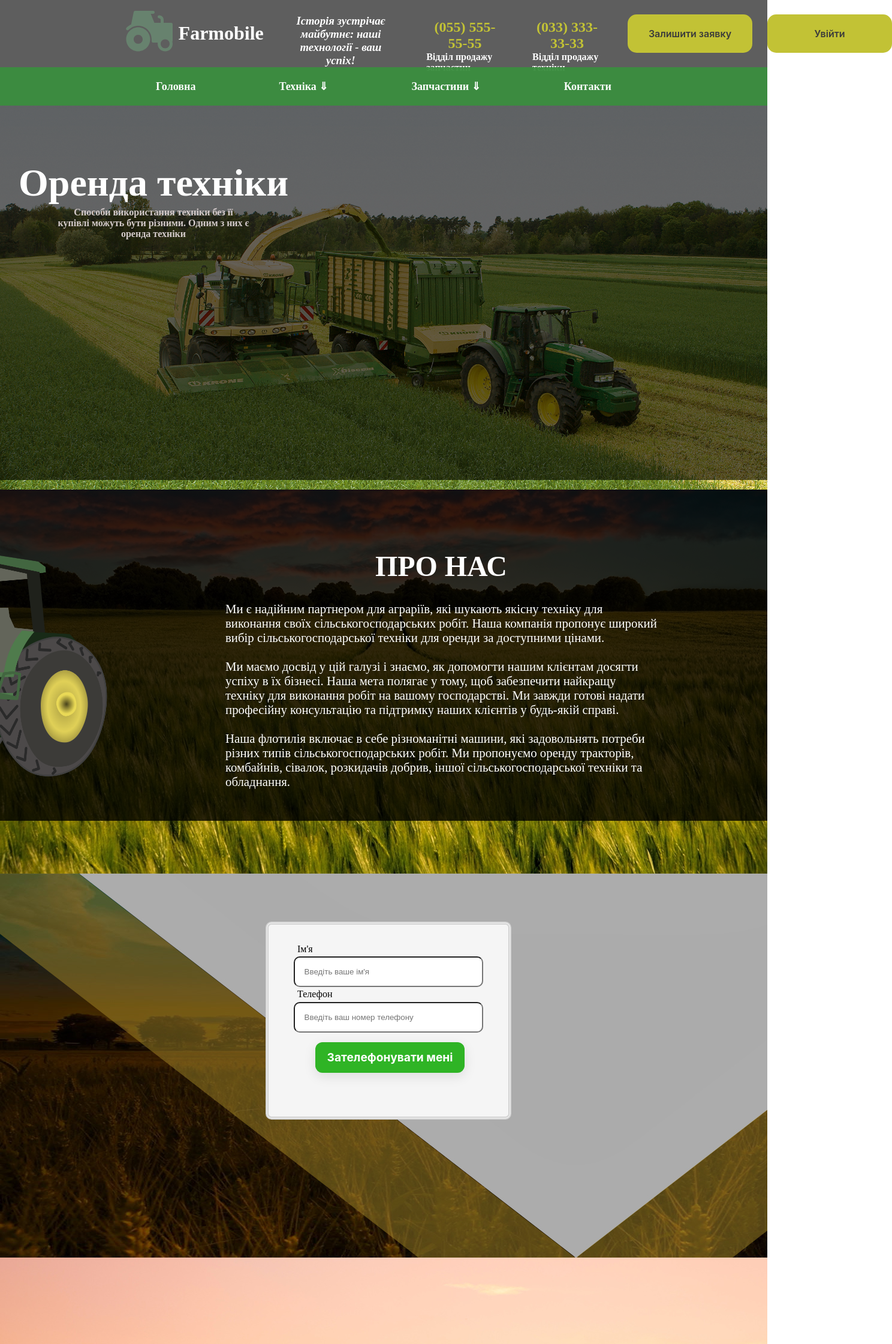
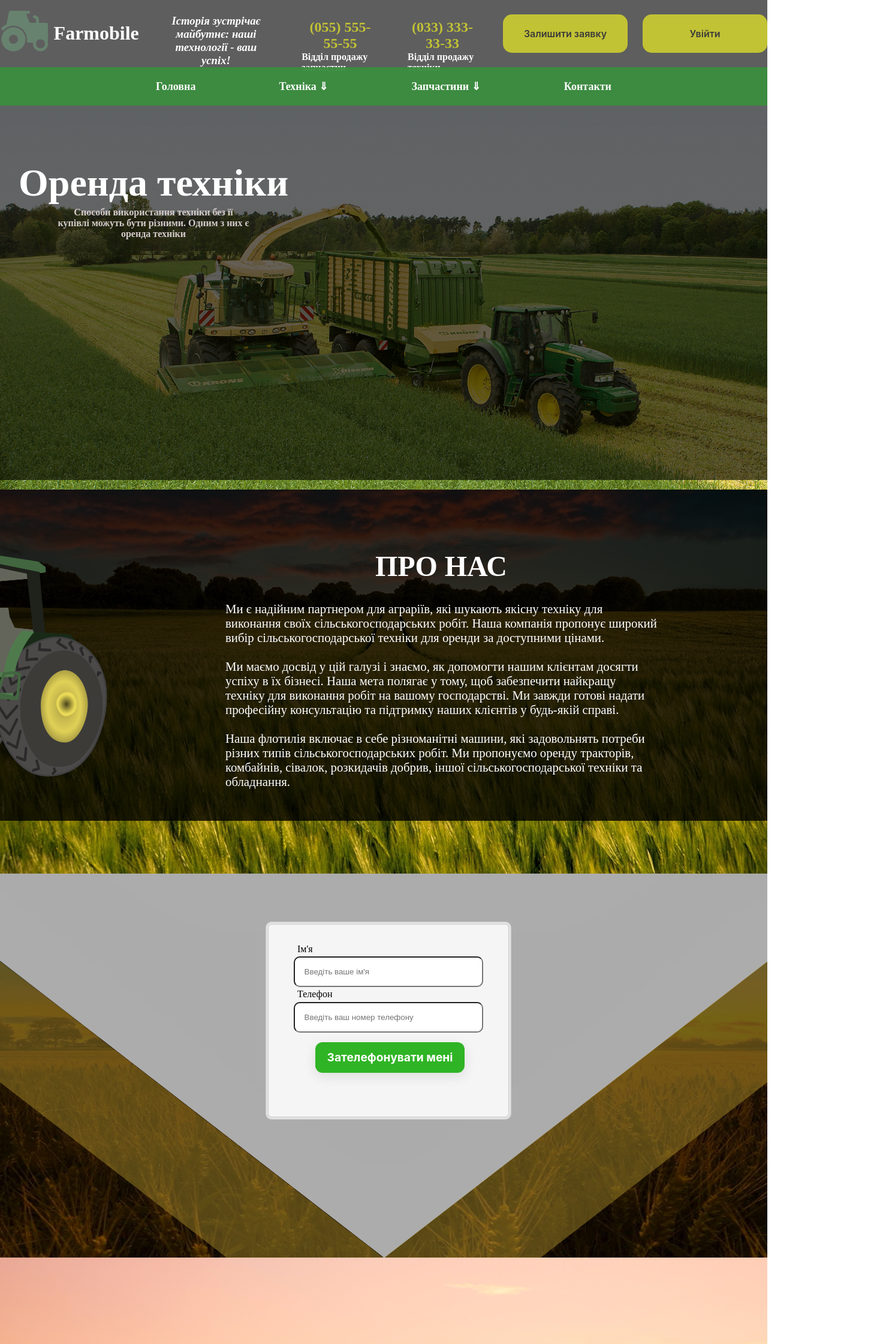
Before and after one commit to vShevtsov1/farmobile-fe, a React (Create React App) app: page /main in a window 1280 px wide. Shown: the top 2240 px of the page at 60% size, 1488 px wide, since content can reach past the window. Built offline with nearby package versions, Linux system fonts and the light colour scheme.

Commit message:
some fixes

```diff
--- a/package.json
+++ b/package.json
@@ -10,14 +10,11 @@
     "animate.css": "^4.1.1",
     "axios": "^1.4.0",
     "react": "^18.2.0",
-
-
-
-
     "react-dom": "^18.2.0",
     "react-notifications-component": "^4.0.1",
     "react-router-dom": "^6.11.0",
     "react-scripts": "5.0.1",
+    "react-scroll": "^1.8.9",
     "web-vitals": "^2.1.4"
   },
   "scripts": {
--- a/src/main-page-service/components/header.js
+++ b/src/main-page-service/components/header.js
@@ -1,6 +1,10 @@
 import "../stylesheets/header.css"
 import { ReactComponent as Logo } from '../images/farm-machine-tractor-vehicle-svgrepo-com.svg';
 import {Link} from "react-router-dom";
+import { Link as ScrollLink } from 'react-scroll';
+
+
+
 
 const Header = () => {
     return (
@@ -27,8 +31,18 @@ const Header = () => {
                         <h4>Відділ продажу техніки</h4>
                     </div>
                 </div>
+
                 <div className='leaveRequest-button-container'>
-                    <button className='leaveRequest-button' style={{marginRight: 25 }} type='submit'>Залишити заявку</button>
+
+                         <ScrollLink
+                             to='question-container'
+                             spy={true}
+                             smooth={true}
+                             offset={-70}
+                             duration={1500}
+                             className='leaveRequest-button'
+                             style={{marginRight: 25  }}
+                         >Залишити заявку</ScrollLink>
                     <Link to='/'>
                     <button className='leaveRequest-button' type='submit'>Увійти</button></Link>
                 </div>
--- a/src/main-page-service/stylesheets/footer.css
+++ b/src/main-page-service/stylesheets/footer.css
@@ -1,13 +1,8 @@
 footer{
     width: 100%;
-
     background-image: url("../images/Fields_Sunrises_and_sunsets_Tractor_525805_1920x1080.jpg");
     height: 40rem;
     z-index: 4;
     display: flex;
     justify-content: center;
-
-
-
-
 }
--- a/src/main-page-service/stylesheets/header.css
+++ b/src/main-page-service/stylesheets/header.css
@@ -4,14 +4,14 @@ header{
     background-color: #5e5e5e;
     z-index: 3;
 }
+
 .header-container{
     padding-top: 0.5rem;
     display: flex;
-    max-width: 94rem;
+    justify-content: center;
     width: 100%;
     margin: 0;
-    padding-left: 13rem;
-
+    max-height: 7rem;
 }
 svg{
     fill: rgb(103, 130, 110);;
@@ -103,7 +103,7 @@ svg:not(:root) {
     min-height: 60px;
     min-width: 0;
     outline: none;
-    padding: 16px 24px;
+    padding: 22px 24px;
     text-align: center;
     text-decoration: none;
     transition: all 300ms cubic-bezier(.23, 1, 0.32, 1);
--- a/src/main-page-service/stylesheets/question.css
+++ b/src/main-page-service/stylesheets/question.css
@@ -2,14 +2,13 @@
     width: 100%;
     background-color: #ffffff;
     background-image: url("../images/for_question.jpg");
+    background-size: cover;
+    background-repeat: no-repeat;
+    background-position: center center;
     height: 40rem;
     z-index: 4;
     display: flex;
     justify-content: center;
-
-
-
-
 }
 .questionForm{
     border: thick double lightgray;
@@ -29,7 +28,6 @@
 .questionForm input{
     margin: 0.2rem 2.6rem;
     padding: 1rem;
-
     border-radius: 10px;
     width: 70%;
     display: flex;
@@ -74,5 +72,5 @@
 }
 
 .button-phone-me:hover {
-    box-shadow: #121212 0 0 0 3px, transparent 0 0 0 0;
+    box-shadow: #121212 0 0 0 1px, transparent 0 0 0 0;
 }
```
Also changed, not shown: 1 other file (tests, documents, lock files or other folders).
